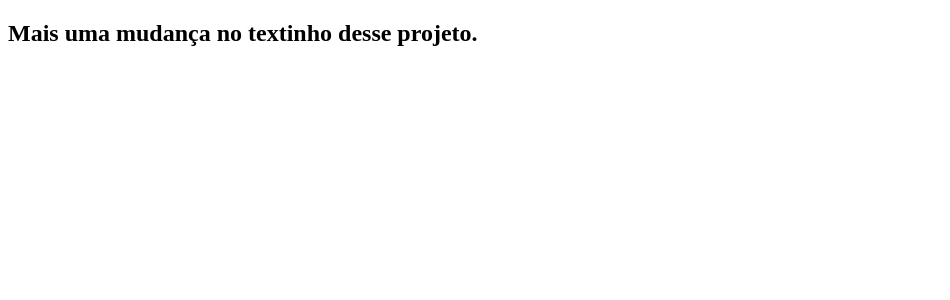
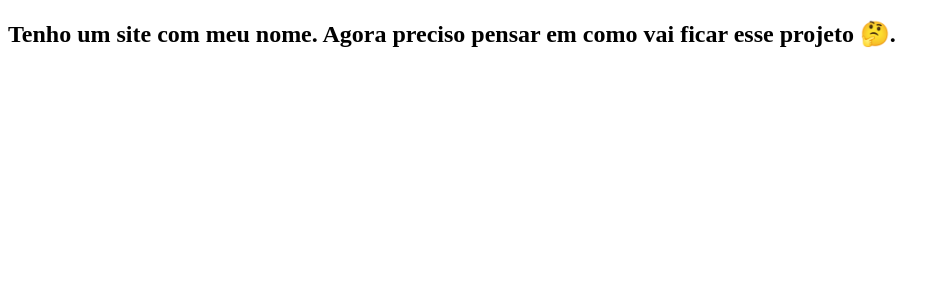
Before and after one commit to Dihh-barret/clone-tabnews, a Next.js app: page / in a window 1280 px wide. Shown: the top 300 px of the page, without its empty margins (0-950 px from the left). Built offline with nearby package versions, Linux system fonts and the light colour scheme.

Commit message:
Mudança no index de novo, mas esse não é do curso

```diff
--- a/pages/index.js
+++ b/pages/index.js
@@ -1,5 +1,10 @@
 function home() {
-  return <h2>Mais uma mudança no textinho desse projeto.</h2>;
+  return (
+    <h2>
+      Tenho um site com meu nome. Agora preciso pensar em como vai ficar esse
+      projeto 🤔.
+    </h2>
+  );
 }
 
 function test() {
```
